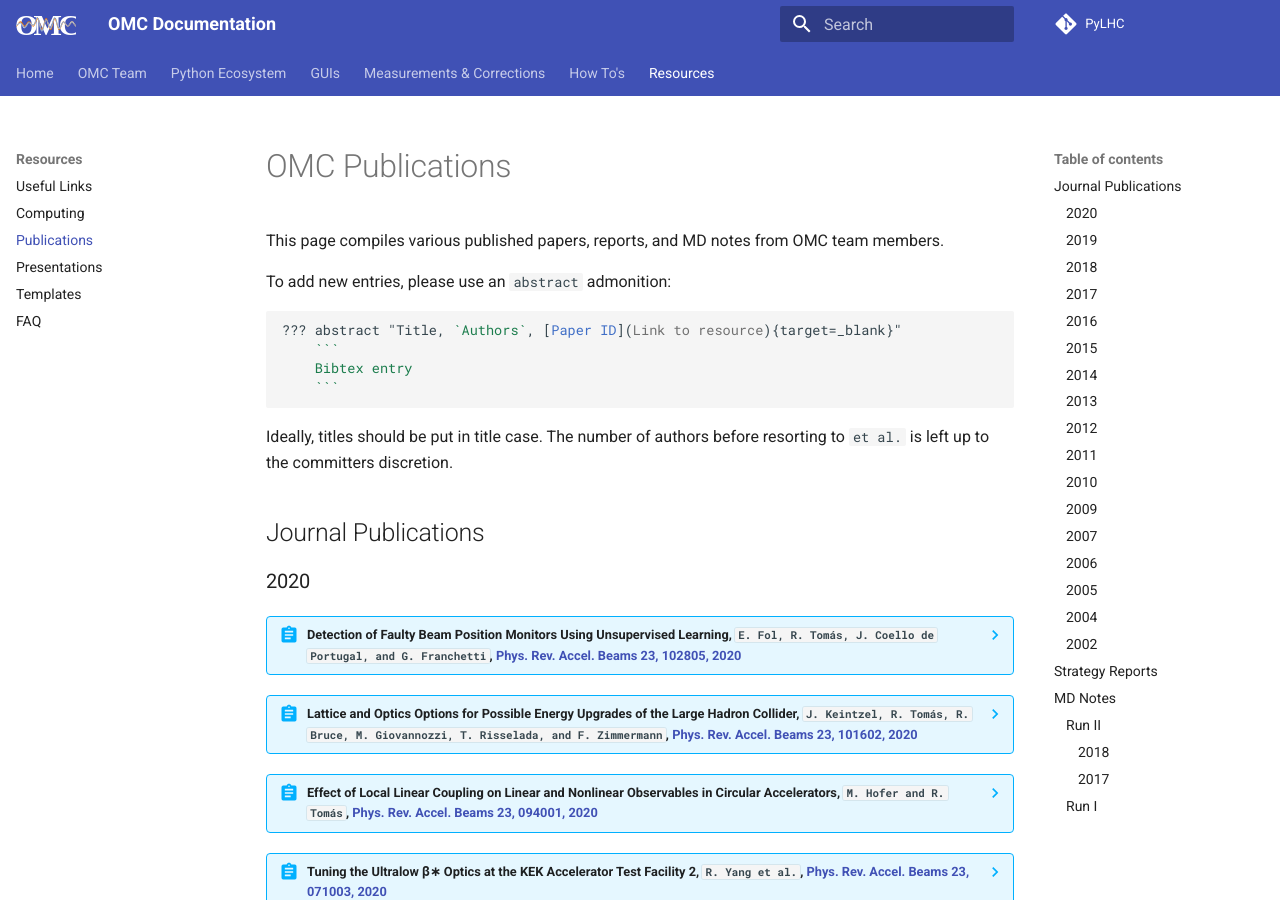
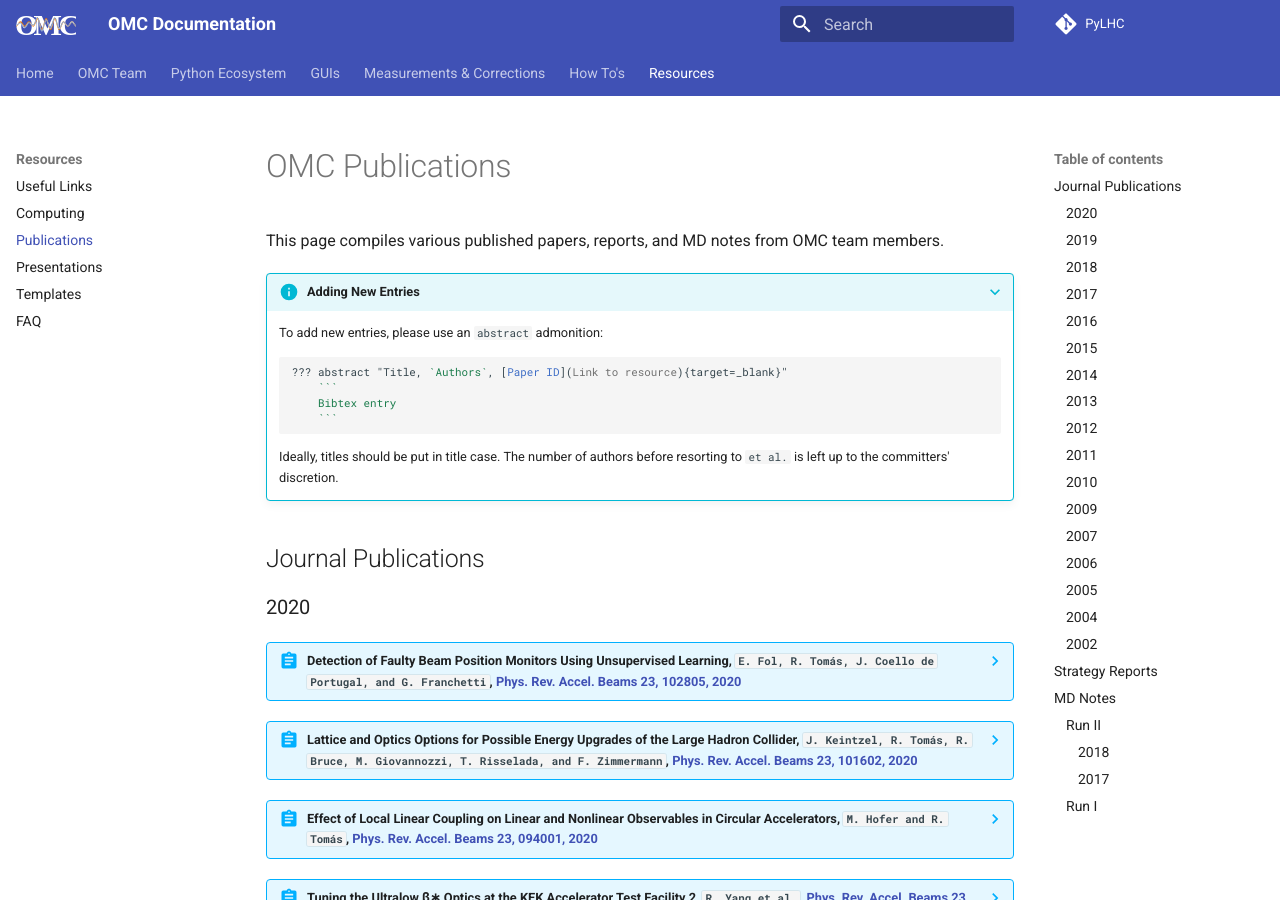
Before and after one commit to pylhc/pylhc.github.io, an MkDocs documentation site: the page built from docs/resources/publications.md, in a window 1280 px wide and 900 px high. Built offline with MkDocs 1.6.1 and Material for MkDocs 9.7.7, drawn with Linux system fonts in a browser that asks for light colours.

Commit message:
make instructions into admonition

````diff
--- a/docs/resources/publications.md
+++ b/docs/resources/publications.md
@@ -3,17 +3,19 @@
 
 This page compiles various published papers, reports, and MD notes from OMC team members.
 
-To add new entries, please use an `abstract` admonition:
-
-```markdown
-??? abstract "Title, `Authors`, [Paper ID](Link to resource){target=_blank}"
-    ```
-    Bibtex entry
-    ```
-```
-
-Ideally, titles should be put in title case.
-The number of authors before resorting to `et al.` is left up to the committers discretion.
+
+???+ info "Adding New Entries"
+    To add new entries, please use an `abstract` admonition:
+
+    ```markdown
+    ??? abstract "Title, `Authors`, [Paper ID](Link to resource){target=_blank}"
+        ```
+        Bibtex entry
+        ```
+    ```
+
+    Ideally, titles should be put in title case.
+    The number of authors before resorting to `et al.` is left up to the committers' discretion.
 
 ## Journal Publications
 
````
